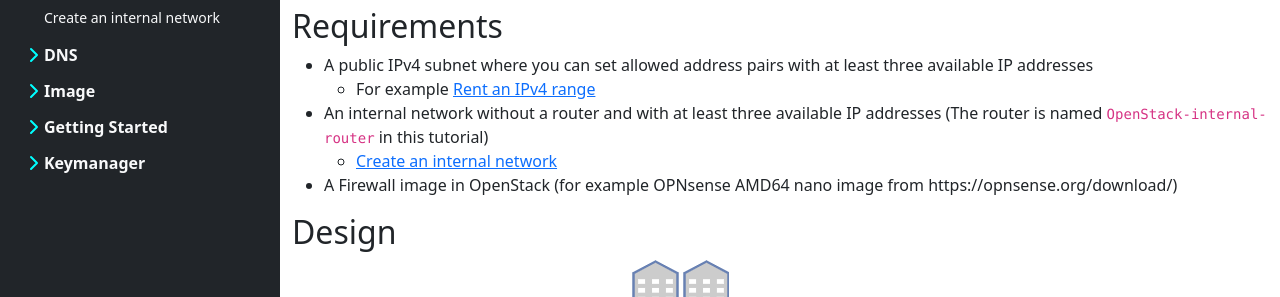
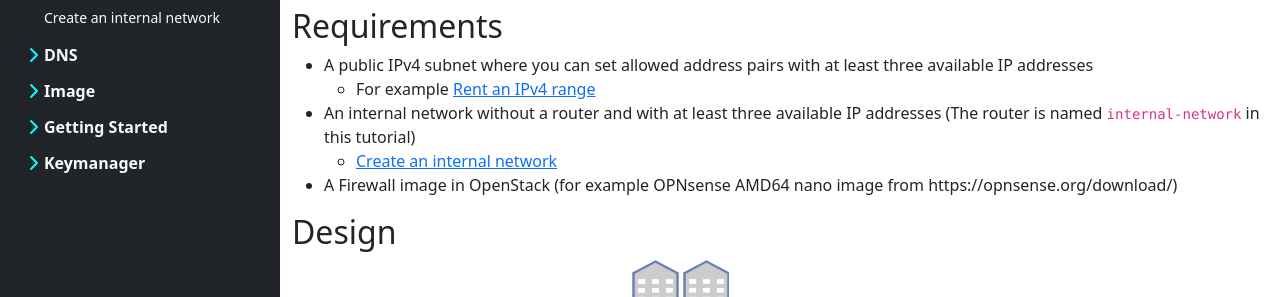
Before and after one commit to bkranendonk/OpenStack-Docs, a Jekyll site: the page built from _posts/network/2023-12-20-create-ha-firewall.md, in a window 1280 px wide and 900 px high. Shown: the part 321-618 px from the top of the window. Built offline with Jekyll 4.4.1, drawn with Linux system fonts in a browser that asks for light colours.

Commit message:
Update 2023-12-20-create-ha-firewall.md

```diff
--- a/_posts/network/2023-12-20-create-ha-firewall.md
+++ b/_posts/network/2023-12-20-create-ha-firewall.md
@@ -15,7 +15,7 @@ The tutorial does not include configuring the firewall.
 ## Requirements
 * A public IPv4 subnet where you can set allowed address pairs with at least three available IP addresses
   * For example [Rent an IPv4 range]({{ '/articles/create-byoip-network' | relative_url }})
-* An internal network without a router and with at least three available IP addresses (The router is named `OpenStack-internal-router` in this tutorial)
+* An internal network without a router and with at least three available IP addresses (The router is named `internal-network` in this tutorial)
   * [Create an internal network]({{ '/articles/create-an-internal-network' | relative_url }})
 * A Firewall image in OpenStack (for example OPNsense AMD64 nano image from https://opnsense.org/download/)
 
```
